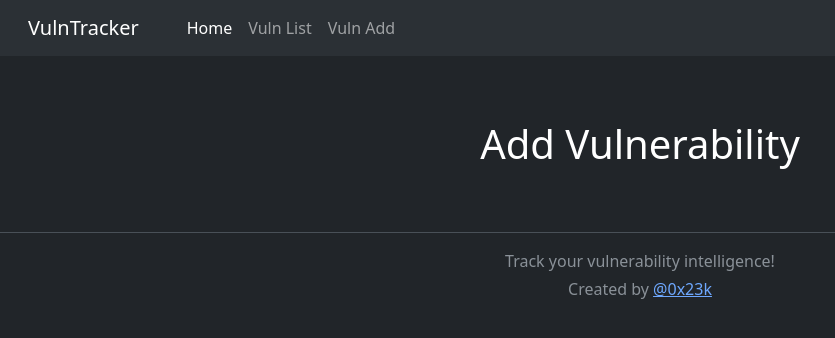
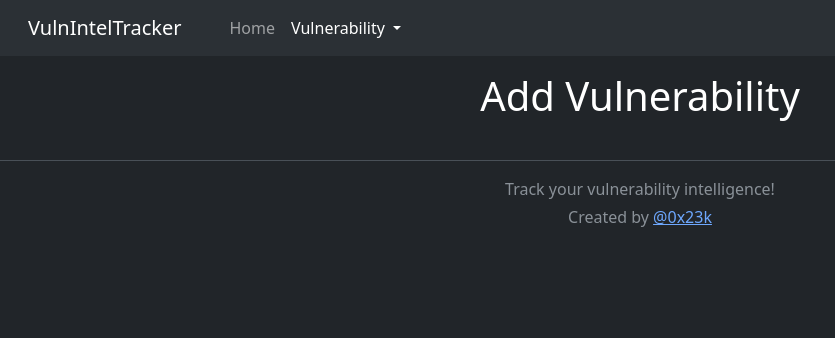
Before and after one commit to ZekeriyaAY/VulnIntelTracker, a Flask app: page /vuln/add in a window 1280 px wide. Shown: the top 338 px of the page, without its empty margins (0-835 px from the left). Run offline with Flask 3, Linux system fonts and the light colour scheme.

Commit message:
Update Vuln Navbar

```diff
--- a/app/templates/baseof.html
+++ b/app/templates/baseof.html
@@ -5,17 +5,18 @@
     <meta charset="UTF-8">
     <meta name="viewport" content="width=device-width, initial-scale=1">
 
-    <title>VulnTracker</title>
+    <title>VulnIntelTracker</title>
 
     <link href="https://cdn.jsdelivr.net/npm/bootstrap@5.3.0/dist/css/bootstrap.min.css" rel="stylesheet"
         integrity="sha384-9ndCyUaIbzAi2FUVXJi0CjmCapSmO7SnpJef0486qhLnuZ2cdeRhO02iuK6FUUVM" crossorigin="anonymous">
+    <link rel="stylesheet" href="https://cdn.jsdelivr.net/npm/bootstrap-icons@1.10.5/font/bootstrap-icons.css">
 </head>
 
 <body class="bg-dark text-white">
     <!-- Navbar -->
     <nav class="navbar navbar-expand-lg bg-body-tertiary px-3 " data-bs-theme="dark">
         <div class="container-fluid">
-            <a class="navbar-brand" href="{{ url_for('index.Index') }}">VulnTracker</a>
+            <a class="navbar-brand" href="{{ url_for('index.Index') }}">VulnIntelTracker</a>
             <button class="navbar-toggler" type="button" data-bs-toggle="collapse"
                 data-bs-target="#navbarSupportedContent" aria-controls="navbarSupportedContent" aria-expanded="false"
                 aria-label="Toggle navigation">
@@ -24,13 +25,24 @@
             <div class="collapse navbar-collapse" id="navbarSupportedContent">
                 <ul class="navbar-nav me-auto mb-2 mb-lg-0 mx-4">
                     <li class="nav-item">
-                        <a class="nav-link active" aria-current="page" href="{{ url_for('index.Index') }}">Home</a>
+                        <a class="nav-link {{ 'active' if active_page == 'Index' else '' }}" aria-current="page"
+                            href="{{ url_for('index.Index') }}">Home</a>
                     </li>
-                    <li class="nav-item">
-                        <a class="nav-link" href="{{ url_for('vuln.Vuln') }}">Vuln List</a>
-                    </li>
-                    <li class="nav-item">
-                        <a class="nav-link" href="{{ url_for('vuln.VulnAdd') }}">Vuln Add</a>
+                    <li class="nav-item dropdown">
+                        <a class="nav-link dropdown-toggle {{ 'active' if active_page == 'VulnAdd' or active_page == 'VulnList' else '' }}"
+                            href="#" role="button" data-bs-toggle="dropdown" aria-expanded="false">
+                            Vulnerability
+                        </a>
+                        <ul class="dropdown-menu">
+                            <li class="nav-item">
+                                <a class="dropdown-item {{ 'active' if active_page == 'VulnList' else '' }}"
+                                    href="{{ url_for('vuln.VulnList') }}">List Vulnerability</a>
+                            </li>
+                            <li class="nav-item">
+                                <a class="dropdown-item {{ 'active' if active_page == 'VulnAdd' else '' }}"
+                                    href="{{ url_for('vuln.VulnAdd') }}">Add Vulnerability</a>
+                            </li>
+                        </ul>
                     </li>
                 </ul>
             </div>
--- a/app/templates/index.html
+++ b/app/templates/index.html
@@ -1,4 +1,5 @@
 {% extends "baseof.html" %}
+{% set active_page = "Index" %}
 
 {% block content %}
 
--- a/app/templates/vulnerability/add.html
+++ b/app/templates/vulnerability/add.html
@@ -1,6 +1,7 @@
 {% extends "baseof.html" %}
+{% set active_page = "VulnAdd" %}
 
 {% block content %}
-<p class="h1 text-center my-5">Add Vulnerability</p>
+<h1 class="text-center mb-4">Add Vulnerability</h1>
 
 {% endblock %}
```
